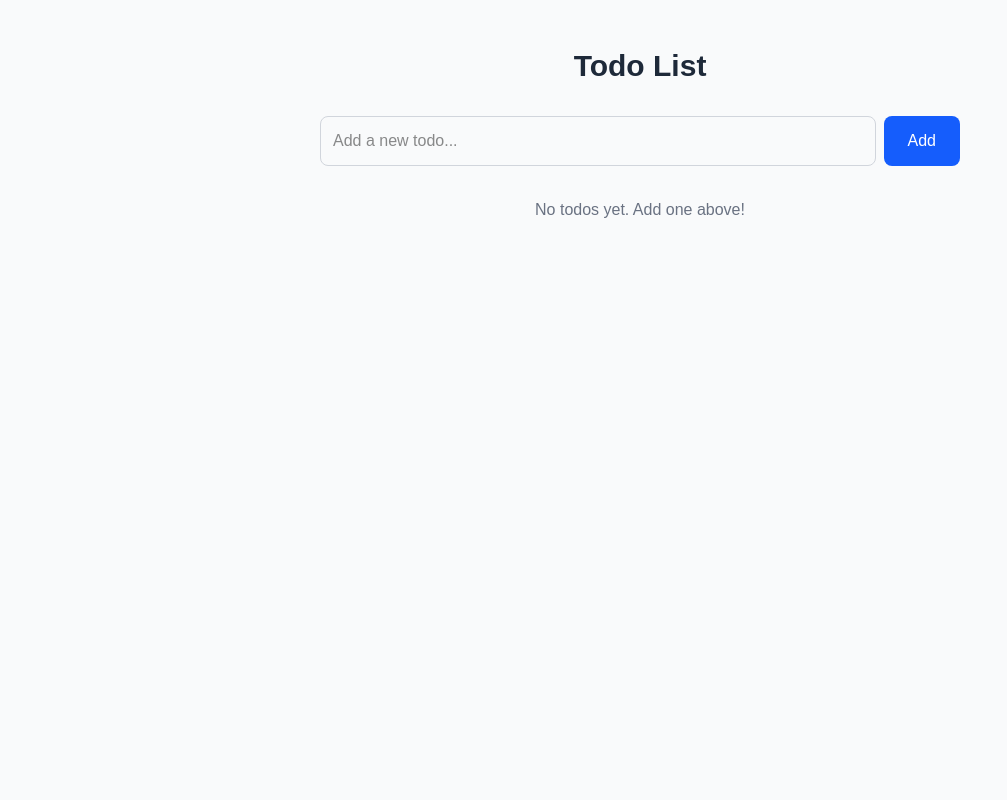
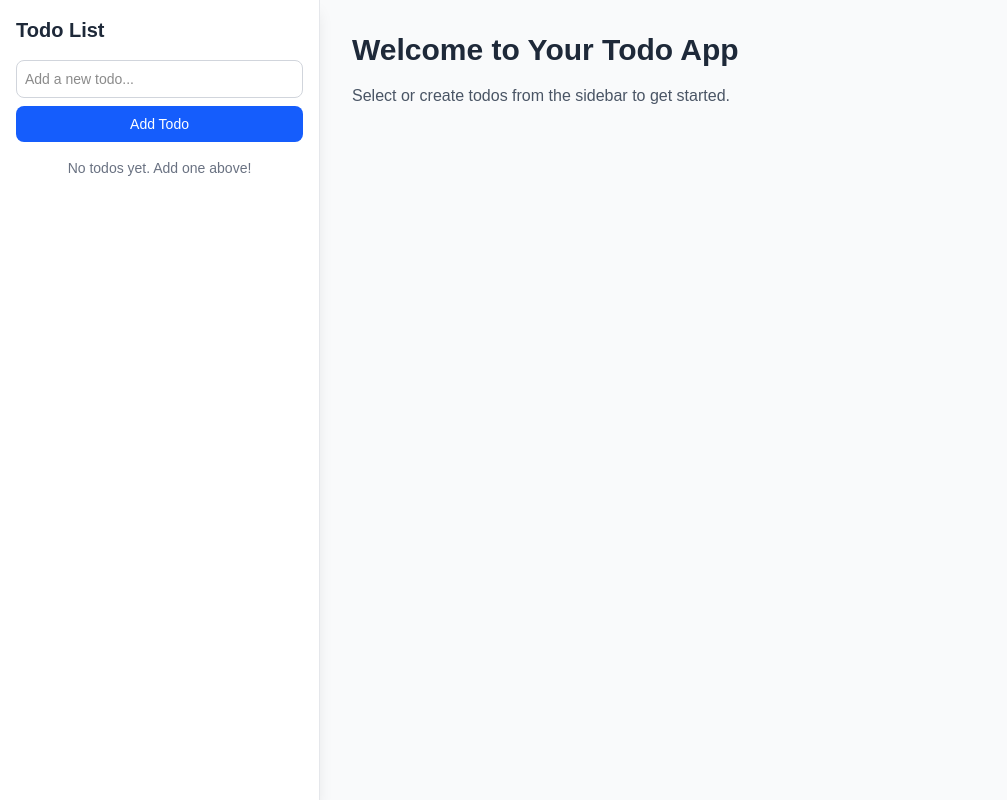
Before and after one commit to dascarlet/cursor-sandbox, a Next.js app: page / in a window 1280 px wide. Shown: the whole page, without its empty margins (0-1007 px from the left). Built offline with nearby package versions, Linux system fonts and the light colour scheme.

Commit message:
feat: Add sidebar layout and move todo list to sidebar

```diff
--- /dev/null
+++ b/app/components/Sidebar.tsx
@@ -0,0 +1,11 @@
+'use client';
+
+import TodoList from './TodoList';
+
+export default function Sidebar() {
+  return (
+    <div className="fixed top-0 left-0 h-screen w-80 bg-white border-r border-gray-200 shadow-lg p-4 overflow-y-auto">
+      <TodoList />
+    </div>
+  );
+}
--- a/app/components/Todo.tsx
+++ b/app/components/Todo.tsx
@@ -11,24 +11,24 @@ interface TodoProps {
 
 export default function Todo({ todo, onToggle, onDelete }: TodoProps) {
   return (
-    <div className="flex items-center justify-between p-4 bg-white rounded-lg shadow-sm hover:shadow-md transition-shadow">
-      <div className="flex items-center space-x-3">
+    <div className="flex items-center justify-between p-2 bg-white rounded-lg shadow-sm hover:shadow-md transition-shadow border border-gray-100">
+      <div className="flex items-center space-x-2">
         <input
           type="checkbox"
           checked={todo.completed}
           onChange={() => onToggle(todo.id)}
-          className="w-5 h-5 accent-blue-600 rounded cursor-pointer"
+          className="w-4 h-4 accent-blue-600 rounded cursor-pointer"
         />
-        <span className={`text-gray-800 ${todo.completed ? 'line-through text-gray-500' : ''}`}>
+        <span className={`text-gray-800 text-sm ${todo.completed ? 'line-through text-gray-500' : ''}`}>
           {todo.text}
         </span>
       </div>
       <button
         onClick={() => onDelete(todo.id)}
-        className="text-red-500 hover:text-red-700 transition-colors cursor-pointer"
+        className="text-red-500 hover:text-red-700 transition-colors cursor-pointer text-sm"
         aria-label="Delete todo"
       >
-        <FaTrash />
+        <FaTrash size={12} />
       </button>
     </div>
   );
--- a/app/components/TodoList.tsx
+++ b/app/components/TodoList.tsx
@@ -55,28 +55,28 @@ export default function TodoList() {
   };
 
   return (
-    <div className="max-w-2xl mx-auto p-4">
-      <h1 className="text-3xl font-bold text-center mb-8 text-gray-800">Todo List</h1>
+    <div>
+      <h2 className="text-xl font-semibold mb-4 text-gray-800">Todo List</h2>
 
-      <form onSubmit={addTodo} className="mb-6">
-        <div className="flex gap-2">
+      <form onSubmit={addTodo} className="mb-4">
+        <div className="flex flex-col gap-2">
           <input
             type="text"
             value={newTodo}
             onChange={(e) => setNewTodo(e.target.value)}
             placeholder="Add a new todo..."
-            className="flex-1 p-3 border border-gray-300 rounded-lg focus:outline-none focus:ring-2 focus:ring-blue-500"
+            className="w-full p-2 border border-gray-300 rounded-lg focus:outline-none focus:ring-2 focus:ring-blue-500 text-sm"
           />
           <button
             type="submit"
-            className="px-6 py-3 bg-blue-600 text-white rounded-lg hover:bg-blue-700 transition-colors cursor-pointer"
+            className="w-full p-2 bg-blue-600 text-white rounded-lg hover:bg-blue-700 transition-colors cursor-pointer text-sm"
           >
-            Add
+            Add Todo
           </button>
         </div>
       </form>
 
-      <div className="space-y-3">
+      <div className="space-y-2">
         {todos.map(todo => (
           <Todo
             key={todo.id}
@@ -88,7 +88,7 @@ export default function TodoList() {
       </div>
 
       {todos.length === 0 && (
-        <p className="text-center text-gray-500 mt-8">No todos yet. Add one above!</p>
+        <p className="text-center text-gray-500 mt-4 text-sm">No todos yet. Add one above!</p>
       )}
     </div>
   );
--- a/app/page.tsx
+++ b/app/page.tsx
@@ -1,10 +1,15 @@
 import Image from "next/image";
 import TodoList from './components/TodoList';
+import Sidebar from './components/Sidebar';
 
 export default function Home() {
   return (
-    <main className="min-h-screen bg-gray-50 py-8">
-      <TodoList />
-    </main>
+    <div className="flex min-h-screen bg-gray-50">
+      <Sidebar />
+      <main className="flex-1 ml-80 p-8">
+        <h1 className="text-3xl font-bold text-gray-800">Welcome to Your Todo App</h1>
+        <p className="mt-4 text-gray-600">Select or create todos from the sidebar to get started.</p>
+      </main>
+    </div>
   );
 }
```
